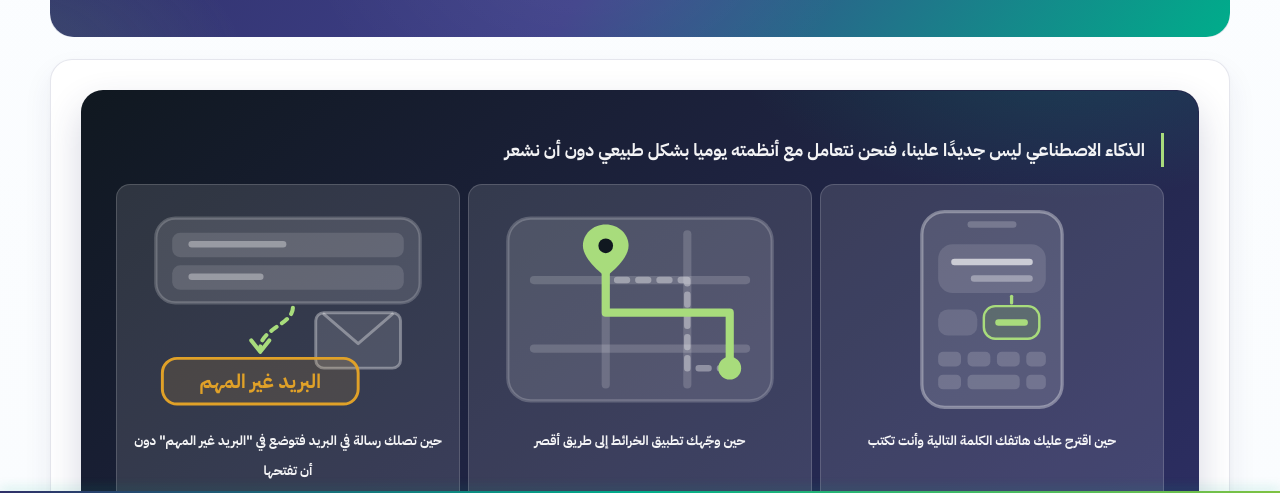
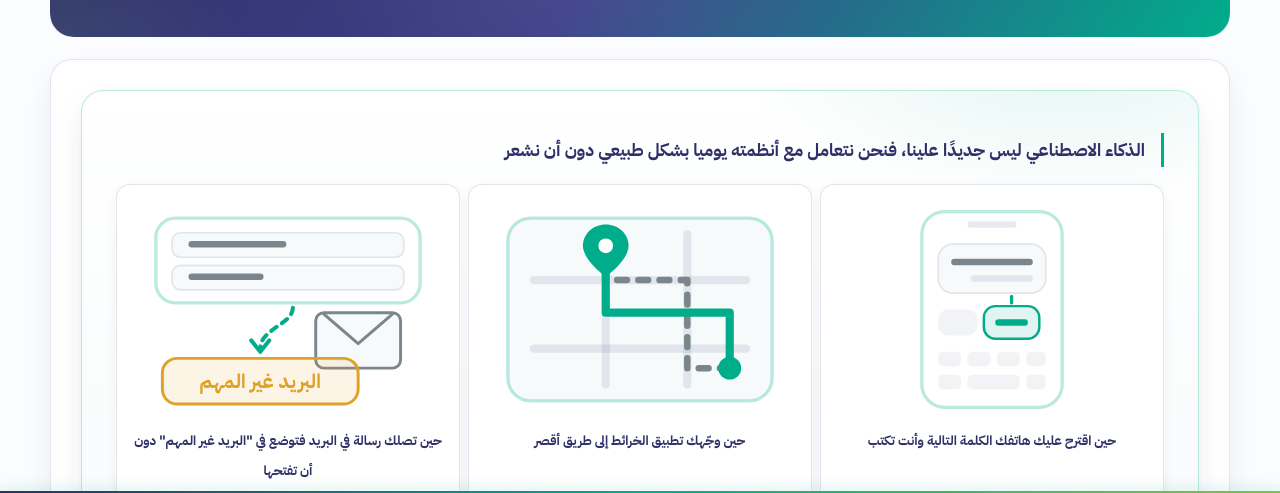
Before and after one commit to OMZ007/samai2, a plain HTML site: page U1_L1.html in a window 1280 px wide. Shown: the part 305-798 px from the top of the page. Drawn offline with Linux system fonts and the light colour scheme.

Commit message:
Light the "AI you already use" panel to match the lesson
The opening panel was the one dark surface in a light lesson. It was
dark for a reason: its three illustrations were drawn in white on
transparent and read only against a dark ground, so the colour could not
be changed on its own.

So the drawings are repainted rather than re-tinted. They now use the
same tokens as the light drawings later in the lesson — surfaces and
soft surfaces for the device bodies and inner panels, --border for the
edges that separated by stacked transparency before, --grey for the
placeholder text and the road not taken, and --teal for what the drawing
is pointing at: the suggested word, the shorter route, the pin, the
message being filed.

The panel itself takes the soft fill, the moment tiles take a real
surface with a border and shadow instead of a veil over dark, and the
corner glows step down from --glow to --tint, which were mixed for a
dark ground. The on-dark tokens the copy still asks for are re-pointed
to their light equivalents on .around.

Co-Authored-By: Claude Opus 5 <noreply@anthropic.com>

```diff
--- a/U1_L1.html
+++ b/U1_L1.html
@@ -696,15 +696,27 @@ a{color:var(--primary)}
     </style>
     <style>
 /* ---- 1 · AI you already use ------------------------------------------
-   The panel is dark because the three illustrations inside it are drawn
-   in white on transparent and read only against one. */
-.around{padding-inline:34px}
-.around::after{content:"";position:absolute;inset:0;pointer-events:none;background:radial-gradient(520px 250px at 88% -10%,var(--glow-teal),transparent 65%),radial-gradient(420px 220px at 5% 110%,var(--glow-green),transparent 65%);background-origin:border-box}
+   The panel reads as light like the rest of the lesson. The three
+   illustrations inside it are drawn in the same surface, border and tint
+   tokens as the drawings further down, so they hold on that ground. */
+.around{
+  padding-inline:34px;
+  /* The copy inside still asks for the on-dark tokens, so they are
+     re-pointed to their light equivalents here. The three drawings no
+     longer use them at all — they are painted in the same surface,
+     border and tint tokens as the light drawings later in the lesson. */
+  --on-dark:var(--primary);
+  --on-dark-soft:var(--primary);
+  --on-dark-muted:#2F306899;
+  --on-dark-accent:var(--teal);
+  border-color:var(--border-strong);
+}
+.around::after{content:"";position:absolute;inset:0;pointer-events:none;background:radial-gradient(520px 250px at 88% -10%,var(--tint-teal-2),transparent 65%),radial-gradient(420px 220px at 5% 110%,var(--tint-green),transparent 65%);background-origin:border-box}
 .around>*{position:relative;z-index:2}
 .around-line{margin:17.5px 0;padding-inline-start:var(--space-4);border-inline-start:3px solid var(--on-dark-accent);color:var(--on-dark-soft);font-size:clamp(15px,1.5vw,17.5px);font-weight:var(--weight-bold);line-height:var(--leading-loose)}
 .moments{margin-block-end:var(--space-5)}
-.moment{padding:var(--space-5) var(--space-4);border:1px solid var(--veil-line);border-radius:var(--radius-sm);background:var(--veil);text-align:center;transition:background .25s ease,transform .25s ease}
-.moment:hover{background:var(--veil-strong);transform:translateY(-4px)}
+.moment{padding:var(--space-5) var(--space-4);border:1px solid var(--border);border-radius:var(--radius-sm);background:var(--surface);box-shadow:var(--shadow-card);text-align:center;transition:background .25s ease,transform .25s ease,box-shadow .25s ease}
+.moment:hover{background:var(--surface);box-shadow:var(--shadow-hover);transform:translateY(-4px)}
 .moment svg{width:100%;height:auto;margin-block-end:var(--space-3);display:block}
 .moment span{color:var(--on-dark-soft);font-size:var(--text-sm);font-weight:var(--weight-bold);line-height:var(--leading-relaxed)}
 
@@ -2965,38 +2977,38 @@ const scripts = (S) => {
     phoneWord: {
       viewBox: "0 0 190 128",
       shapes: [
-        { tag: "rect", x: 52, y: 4, width: 86, height: 120, rx: 14, fill: "var(--veil)", stroke: "var(--veil-sheen)", "stroke-width": 2 },
-        { tag: "rect", x: 80, y: 10, width: 30, height: 4, rx: 2, fill: "var(--veil-strong)" },
-        { tag: "rect", x: 62, y: 24, width: 66, height: 30, rx: 9, fill: "var(--veil)" },
-        { tag: "rect", x: 70, y: 33, width: 50, height: 4, rx: 2, fill: "var(--on-dark-muted)" },
-        { tag: "rect", x: 82, y: 43, width: 38, height: 4, rx: 2, fill: "var(--veil-sheen)" },
-        { tag: "rect", x: 62, y: 64, width: 24, height: 16, rx: 6, fill: "var(--veil)" },
-        { tag: "rect", x: 90, y: 62, width: 34, height: 20, rx: 7, fill: "var(--tint-green-2)", stroke: "var(--on-dark-accent)", "stroke-width": 1.5 },
-        { tag: "rect", x: 97, y: 70, width: 20, height: 4, rx: 2, fill: "var(--on-dark-accent)" },
-        { tag: "rect", x: 62, y: 90, width: 14, height: 9, rx: 3, fill: "var(--veil-line)" },
-        { tag: "rect", x: 80, y: 90, width: 14, height: 9, rx: 3, fill: "var(--veil-line)" },
-        { tag: "rect", x: 98, y: 90, width: 14, height: 9, rx: 3, fill: "var(--veil-line)" },
-        { tag: "rect", x: 116, y: 90, width: 12, height: 9, rx: 3, fill: "var(--veil-line)" },
-        { tag: "rect", x: 62, y: 104, width: 14, height: 9, rx: 3, fill: "var(--veil-line)" },
-        { tag: "rect", x: 80, y: 104, width: 32, height: 9, rx: 3, fill: "var(--veil-line)" },
-        { tag: "rect", x: 116, y: 104, width: 12, height: 9, rx: 3, fill: "var(--veil-line)" },
-        { tag: "path", d: "M107 56 L107 60", stroke: "var(--on-dark-accent)", "stroke-width": 2, "stroke-linecap": "round" }
+        { tag: "rect", x: 52, y: 4, width: 86, height: 120, rx: 14, fill: "var(--surface)", stroke: "var(--border-strong)", "stroke-width": 2 },
+        { tag: "rect", x: 80, y: 10, width: 30, height: 4, rx: 2, fill: "var(--tint-primary-2)" },
+        { tag: "rect", x: 62, y: 24, width: 66, height: 30, rx: 9, fill: "var(--surface-soft)", stroke: "var(--border)", "stroke-width": 1 },
+        { tag: "rect", x: 70, y: 33, width: 50, height: 4, rx: 2, fill: "var(--grey)" },
+        { tag: "rect", x: 82, y: 43, width: 38, height: 4, rx: 2, fill: "var(--tint-primary-2)" },
+        { tag: "rect", x: 62, y: 64, width: 24, height: 16, rx: 6, fill: "var(--tint-primary)" },
+        { tag: "rect", x: 90, y: 62, width: 34, height: 20, rx: 7, fill: "var(--tint-teal-2)", stroke: "var(--teal)", "stroke-width": 1.5 },
+        { tag: "rect", x: 97, y: 70, width: 20, height: 4, rx: 2, fill: "var(--teal)" },
+        { tag: "rect", x: 62, y: 90, width: 14, height: 9, rx: 3, fill: "var(--tint-primary)" },
+        { tag: "rect", x: 80, y: 90, width: 14, height: 9, rx: 3, fill: "var(--tint-primary)" },
+        { tag: "rect", x: 98, y: 90, width: 14, height: 9, rx: 3, fill: "var(--tint-primary)" },
+        { tag: "rect", x: 116, y: 90, width: 12, height: 9, rx: 3, fill: "var(--tint-primary)" },
+        { tag: "rect", x: 62, y: 104, width: 14, height: 9, rx: 3, fill: "var(--tint-primary)" },
+        { tag: "rect", x: 80, y: 104, width: 32, height: 9, rx: 3, fill: "var(--tint-primary)" },
+        { tag: "rect", x: 116, y: 104, width: 12, height: 9, rx: 3, fill: "var(--tint-primary)" },
+        { tag: "path", d: "M107 56 L107 60", stroke: "var(--teal)", "stroke-width": 2, "stroke-linecap": "round" }
       ]
     },
 
     mapRoute: {
       viewBox: "0 0 190 128",
       shapes: [
-        { tag: "rect", x: 14, y: 8, width: 162, height: 112, rx: 14, fill: "var(--veil)", stroke: "var(--veil-strong)", "stroke-width": 2 },
-        { tag: "path", d: "M30 46 L160 46", stroke: "var(--veil-line)", "stroke-width": 5, "stroke-linecap": "round" },
-        { tag: "path", d: "M30 88 L160 88", stroke: "var(--veil-line)", "stroke-width": 5, "stroke-linecap": "round" },
-        { tag: "path", d: "M74 18 L74 110", stroke: "var(--veil-line)", "stroke-width": 5, "stroke-linecap": "round" },
-        { tag: "path", d: "M124 18 L124 110", stroke: "var(--veil-line)", "stroke-width": 5, "stroke-linecap": "round" },
-        { tag: "path", d: "M150 100 L124 100 L124 46 L74 46 L74 26", fill: "none", stroke: "var(--veil-sheen)", "stroke-width": 4, "stroke-linecap": "round", "stroke-linejoin": "round", "stroke-dasharray": "6 7" },
-        { tag: "path", d: "M150 100 L150 66 L74 66 L74 26", fill: "none", stroke: "var(--on-dark-accent)", "stroke-width": 5, "stroke-linecap": "round", "stroke-linejoin": "round" },
-        { tag: "circle", cx: 150, cy: 100, r: 7, fill: "var(--on-dark-accent)" },
-        { tag: "path", d: "M74 12 C66 12 60 18 60 25 C60 34 74 44 74 44 C74 44 88 34 88 25 C88 18 82 12 74 12 Z", fill: "var(--on-dark-accent)" },
-        { tag: "circle", cx: 74, cy: 25, r: 4.5, fill: "var(--black)" }
+        { tag: "rect", x: 14, y: 8, width: 162, height: 112, rx: 14, fill: "var(--surface-soft)", stroke: "var(--border-strong)", "stroke-width": 2 },
+        { tag: "path", d: "M30 46 L160 46", stroke: "var(--tint-primary-2)", "stroke-width": 5, "stroke-linecap": "round" },
+        { tag: "path", d: "M30 88 L160 88", stroke: "var(--tint-primary-2)", "stroke-width": 5, "stroke-linecap": "round" },
+        { tag: "path", d: "M74 18 L74 110", stroke: "var(--tint-primary-2)", "stroke-width": 5, "stroke-linecap": "round" },
+        { tag: "path", d: "M124 18 L124 110", stroke: "var(--tint-primary-2)", "stroke-width": 5, "stroke-linecap": "round" },
+        { tag: "path", d: "M150 100 L124 100 L124 46 L74 46 L74 26", fill: "none", stroke: "var(--grey)", "stroke-width": 4, "stroke-linecap": "round", "stroke-linejoin": "round", "stroke-dasharray": "6 7" },
+        { tag: "path", d: "M150 100 L150 66 L74 66 L74 26", fill: "none", stroke: "var(--teal)", "stroke-width": 5, "stroke-linecap": "round", "stroke-linejoin": "round" },
+        { tag: "circle", cx: 150, cy: 100, r: 7, fill: "var(--teal)" },
+        { tag: "path", d: "M74 12 C66 12 60 18 60 25 C60 34 74 44 74 44 C74 44 88 34 88 25 C88 18 82 12 74 12 Z", fill: "var(--teal)" },
+        { tag: "circle", cx: 74, cy: 25, r: 4.5, fill: "var(--surface)" }
       ]
     },
 
@@ -3004,15 +3016,15 @@ const scripts = (S) => {
     mailJunk: (folder) => ({
       viewBox: "0 0 190 128",
       shapes: [
-        { tag: "rect", x: 14, y: 8, width: 162, height: 52, rx: 12, fill: "var(--veil)", stroke: "var(--veil-strong)", "stroke-width": 2 },
-        { tag: "rect", x: 24, y: 17, width: 142, height: 15, rx: 5, fill: "var(--veil)" },
-        { tag: "rect", x: 34, y: 22, width: 60, height: 4, rx: 2, fill: "var(--veil-sheen)" },
-        { tag: "rect", x: 24, y: 37, width: 142, height: 15, rx: 5, fill: "var(--veil)" },
-        { tag: "rect", x: 34, y: 42, width: 46, height: 4, rx: 2, fill: "var(--veil-sheen)" },
-        { tag: "path", d: "M98 63 C98 73 78 76 78 88", fill: "none", stroke: "var(--on-dark-accent)", "stroke-width": 2.5, "stroke-linecap": "round", "stroke-dasharray": "4 4" },
-        { tag: "path", d: "M72.5 83 L78 90 L83.5 83", fill: "none", stroke: "var(--on-dark-accent)", "stroke-width": 2.5, "stroke-linecap": "round", "stroke-linejoin": "round" },
-        { tag: "rect", x: 112, y: 66, width: 52, height: 34, rx: 5, fill: "var(--veil)", stroke: "var(--veil-sheen)", "stroke-width": 1.8 },
-        { tag: "path", d: "M117 66.9 L138 85 L159 66.9", fill: "none", stroke: "var(--veil-sheen)", "stroke-width": 1.8, "stroke-linecap": "round", "stroke-linejoin": "round" },
+        { tag: "rect", x: 14, y: 8, width: 162, height: 52, rx: 12, fill: "var(--surface)", stroke: "var(--border-strong)", "stroke-width": 2 },
+        { tag: "rect", x: 24, y: 17, width: 142, height: 15, rx: 5, fill: "var(--surface-soft)", stroke: "var(--border)", "stroke-width": 1 },
+        { tag: "rect", x: 34, y: 22, width: 60, height: 4, rx: 2, fill: "var(--grey)" },
+        { tag: "rect", x: 24, y: 37, width: 142, height: 15, rx: 5, fill: "var(--surface-soft)", stroke: "var(--border)", "stroke-width": 1 },
+        { tag: "rect", x: 34, y: 42, width: 46, height: 4, rx: 2, fill: "var(--grey)" },
+        { tag: "path", d: "M98 63 C98 73 78 76 78 88", fill: "none", stroke: "var(--teal)", "stroke-width": 2.5, "stroke-linecap": "round", "stroke-dasharray": "4 4" },
+        { tag: "path", d: "M72.5 83 L78 90 L83.5 83", fill: "none", stroke: "var(--teal)", "stroke-width": 2.5, "stroke-linecap": "round", "stroke-linejoin": "round" },
+        { tag: "rect", x: 112, y: 66, width: 52, height: 34, rx: 5, fill: "var(--surface-soft)", stroke: "var(--grey)", "stroke-width": 1.8 },
+        { tag: "path", d: "M117 66.9 L138 85 L159 66.9", fill: "none", stroke: "var(--grey)", "stroke-width": 1.8, "stroke-linecap": "round", "stroke-linejoin": "round" },
         { tag: "rect", x: 18, y: 94, width: 120, height: 28, rx: 9, fill: "var(--tint-cat-c)", stroke: "var(--cat-c)", "stroke-width": 1.8 },
         { tag: "text", x: 78, y: 112, fill: "var(--cat-c)", "font-size": 12, "font-weight": 900, "text-anchor": "middle", text: folder }
       ]
@@ -3275,7 +3287,7 @@ const scripts = (S) => {
 
   /** Three everyday moments the learner has already met AI in. */
   function alreadyUsing(data) {
-    return card({ tag: "div", pad: "wide", fill: "dark", className: "around" }, [
+    return card({ tag: "div", pad: "wide", fill: "soft", className: "around" }, [
       el("p", { className: "around-line" }, markup(data.lead)),
       grid(data.moments, (moment) => el("article", { className: "moment" }, [
         drawing(moment.art.viewBox, moment.art.shapes, moment.alt),
```
